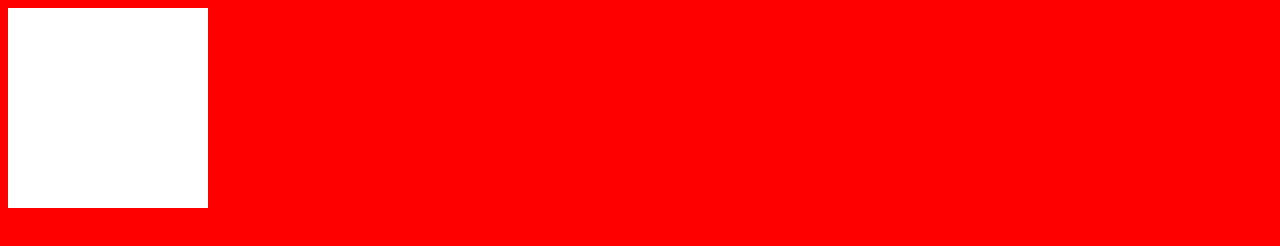
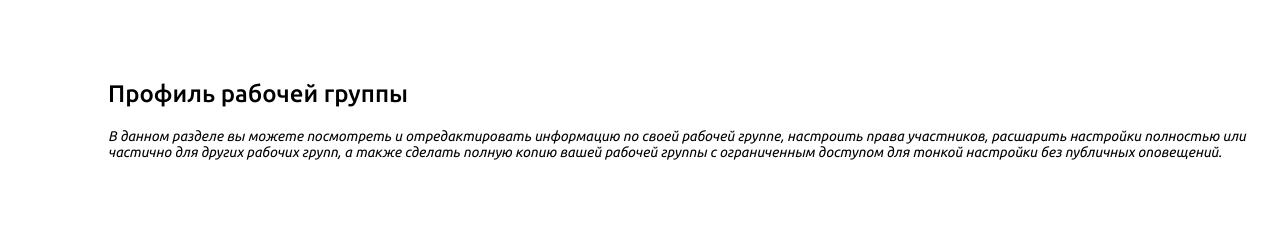
Before and after one commit to Wilson2254/Hopper, a website: page index.html in a window 1280 px wide. Drawn offline with Linux system fonts and the light colour scheme.

Commit message:
add header

```diff
--- a/gulpfile.js
+++ b/gulpfile.js
@@ -1,3 +1,4 @@
+const { reload } = require('browser-sync');
 const gulp = require('gulp');
 const sass = require('gulp-sass');
 //Для правильного просмотра стилей
@@ -16,22 +17,29 @@ function css_stye(done) {
     done();
 }
 
-//Указываю папку в которой будет обновление
+//Работа с обновлением
 function sync(done) {
     browserSync.init({
         server: {
             baseDir: './'
-        }
+        },
+        notify: false
     });
+    done();
+}
+
+//Обновляю всё
+function reloadAll(done) {
+    browserSync.reload();
     done();
 }
 
 //Обновляю страницу при любом изменении документа
 function watchAll() {
     gulp.watch('./scss/**/*', css_stye);
-    gulp.watch('./**/*.html', browserSync.reload());
-    gulp.watch('./**/*.js', browserSync.reload());
+    gulp.watch('./**/*.html', reloadAll);
+    gulp.watch('./**/*.js', reloadAll);
 }
 
-//Тут я задачу на просмотр и обновление параллелю
+//Тут я делаю задачу на просмотр и обновление параллелю
 gulp.task('default', gulp.parallel(sync, watchAll))
--- a/index.html
+++ b/index.html
@@ -3,13 +3,17 @@
 
 <head>
     <meta charset="UTF-8">
-    <meta name="viewport" content="width=device-width, initial-scale=1.0">
-    <link rel="stylesheet" href="css/main.css">
+    <link rel="stylesheet" href="css/common.blocks/header/header.css">
+    <link href="https://fonts.googleapis.com/css2?family=Ubuntu:ital,wght@0,300;0,400;0,500;0,700;1,300;1,400;1,500;1,700&display=swap" rel="stylesheet">
     <title>First task</title>
 </head>
 
 <body>
-    <div></div>
+    <div class="header">
+        <div class="header__title">Профиль рабочей группы</div>
+        <div class="header__description">В данном разделе вы можете посмотреть и отредактировать информацию по своей рабочей группе, настроить права участников, расшарить настройки полностью или частично для других рабочих групп, а также сделать полную копию вашей рабочей группы с ограниченным
+            доступом для тонкой настройки без публичных оповещений.</div>
+    </div>
 </body>
 
 </html>
--- /dev/null
+++ b/scss/common.blocks/header/__description/header__description.scss
@@ -0,0 +1,6 @@
+.header__description {
+    font-style: italic;
+    font-weight: normal;
+    font-size: 14px;
+    line-height: 16px;
+}
--- /dev/null
+++ b/scss/common.blocks/header/__title/header__title.scss
@@ -0,0 +1,7 @@
+.header__title {
+    font-style: normal;
+    font-weight: 500;
+    font-size: 24px;
+    color: #000000;
+    margin-bottom: 20px;
+}
--- /dev/null
+++ b/scss/common.blocks/header/header.scss
@@ -0,0 +1,7 @@
+@import "__title/header__title.scss";
+@import "__description/header__description.scss";
+.header {
+    margin-top: 80px;
+    margin-left: 100px;
+    font-family: 'Ubuntu', sans-serif;
+}
--- a/scss/main.scss
+++ /dev/null
@@ -1,9 +0,0 @@
-body {
-    color: red;
-    background-color: red;
-    div {
-        background-color: white;
-        height: 200px;
-        width: 200px;
-    }
-}
```
Also changed, not shown: css/common.blocks/header/__description/header__description.css (added), css/common.blocks/header/__title/header__title.css (added), css/common.blocks/header/header.css (added), css/main.css (deleted), 4 other files.
